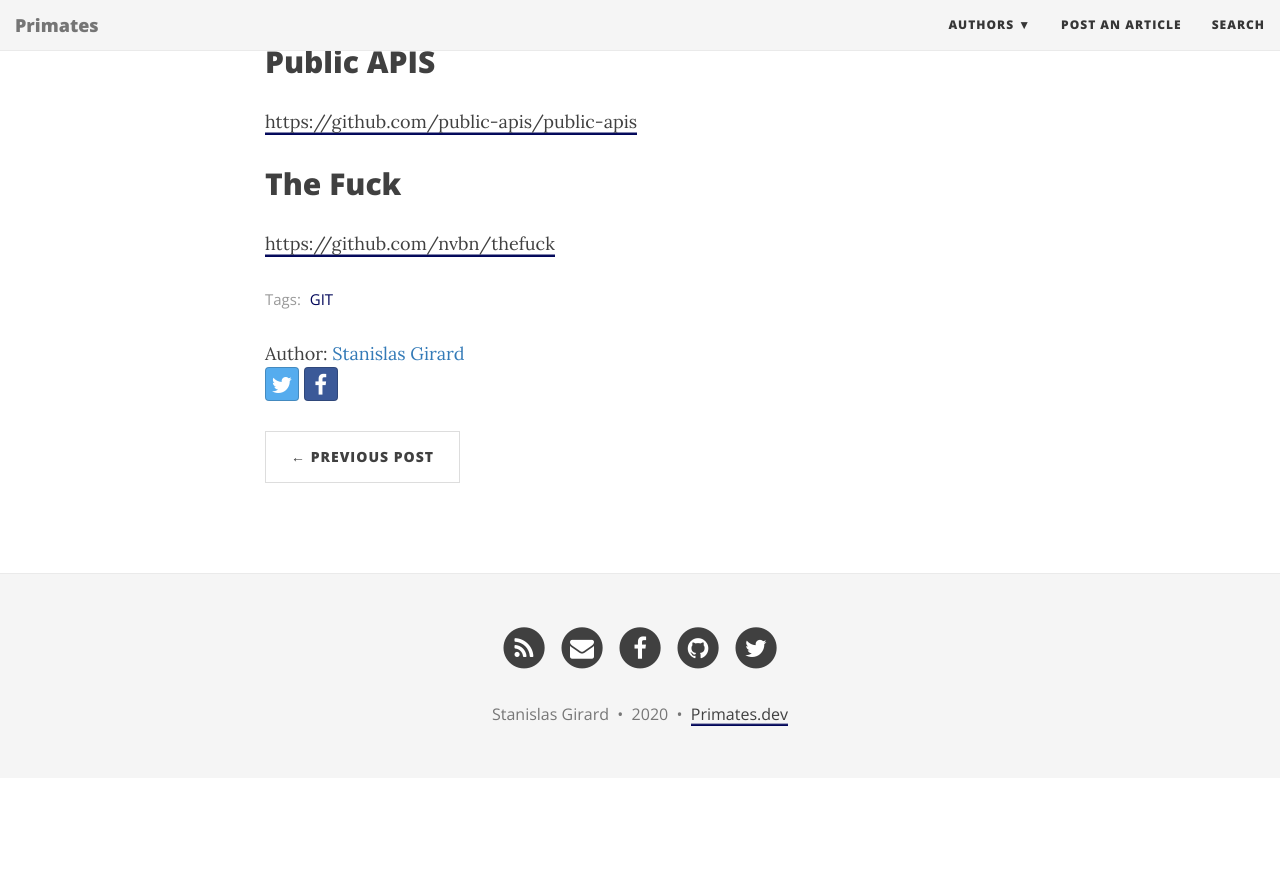
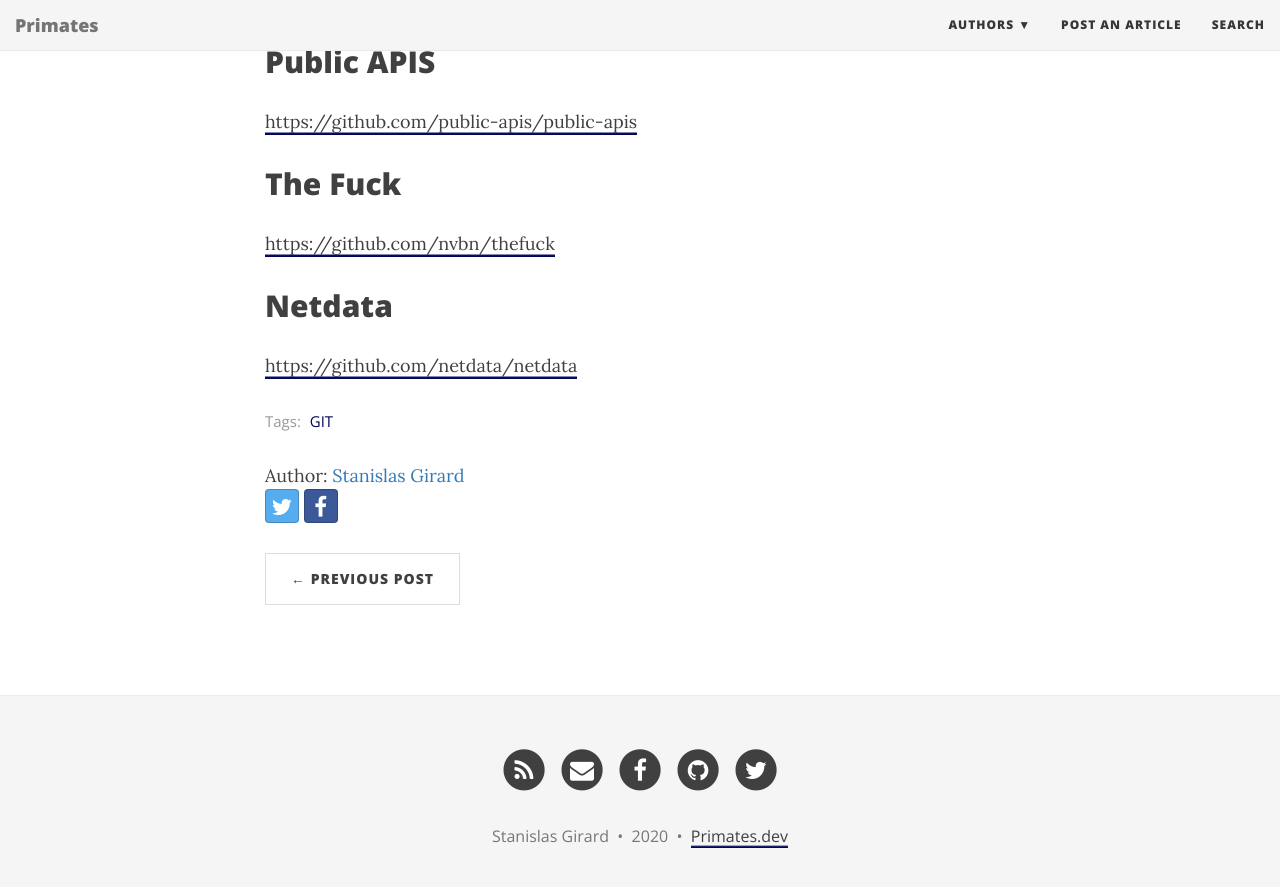
Before and after one commit to StanGirard/Primates-Jekyll, a Jekyll site: the page built from _posts/2020-01-31-git-most-starred-projects.md, in a window 1280 px wide and 900 px high, scrolled down 531 px. Shown: the top 887 px of the window. Built offline with Jekyll 4.4.1, drawn with Linux system fonts in a browser that asks for light colours; nearby versions of some CDN libraries; comment, search, counter and statistics services are not loaded; before the commit the page ends 1309 px from its top, so only the background shows below that.

Commit message:
Update Articles “2020-01-31-git-most-starred-projects”

```diff
--- a/_posts/2020-01-31-git-most-starred-projects.md
+++ b/_posts/2020-01-31-git-most-starred-projects.md
@@ -18,8 +18,6 @@
 
 <https://github.com/github/gitignore>
 
-
-
 ## Public APIS
 
 <https://github.com/public-apis/public-apis>
@@ -27,3 +25,7 @@
 ## The Fuck
 
 <https://github.com/nvbn/thefuck>
+
+## Netdata
+
+<https://github.com/netdata/netdata>
```
